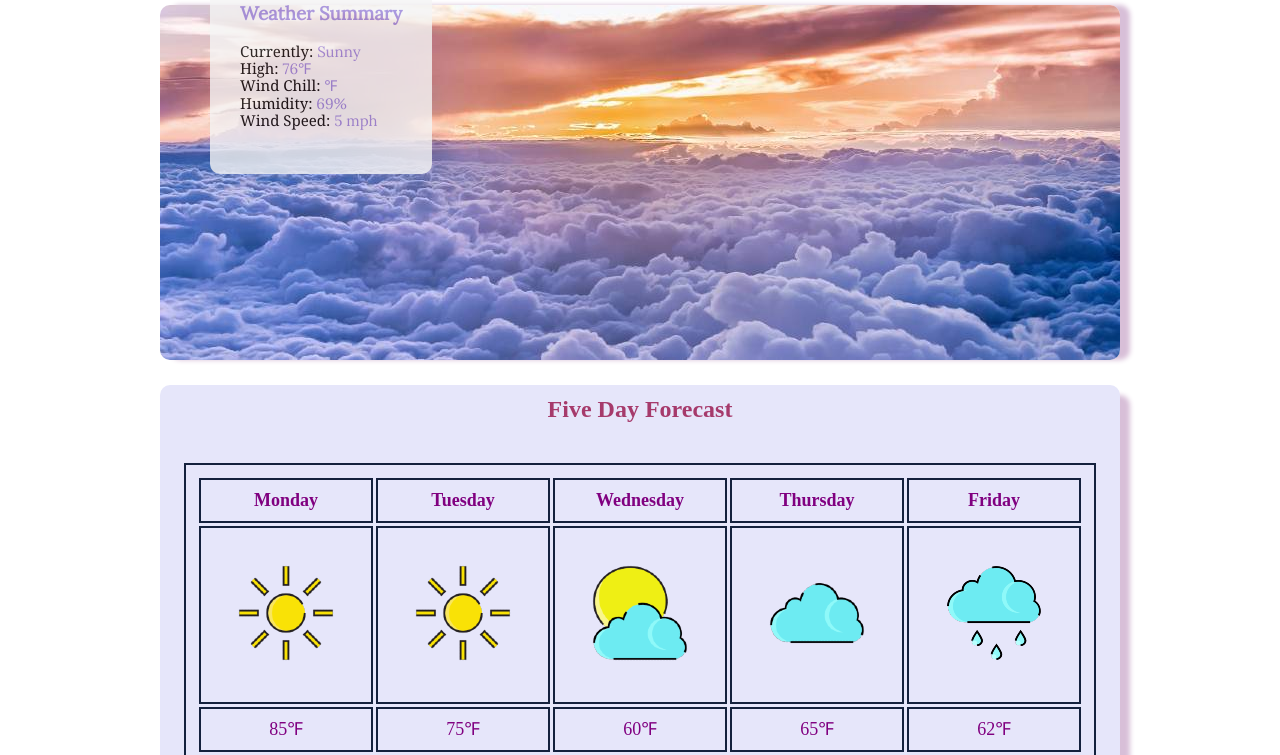
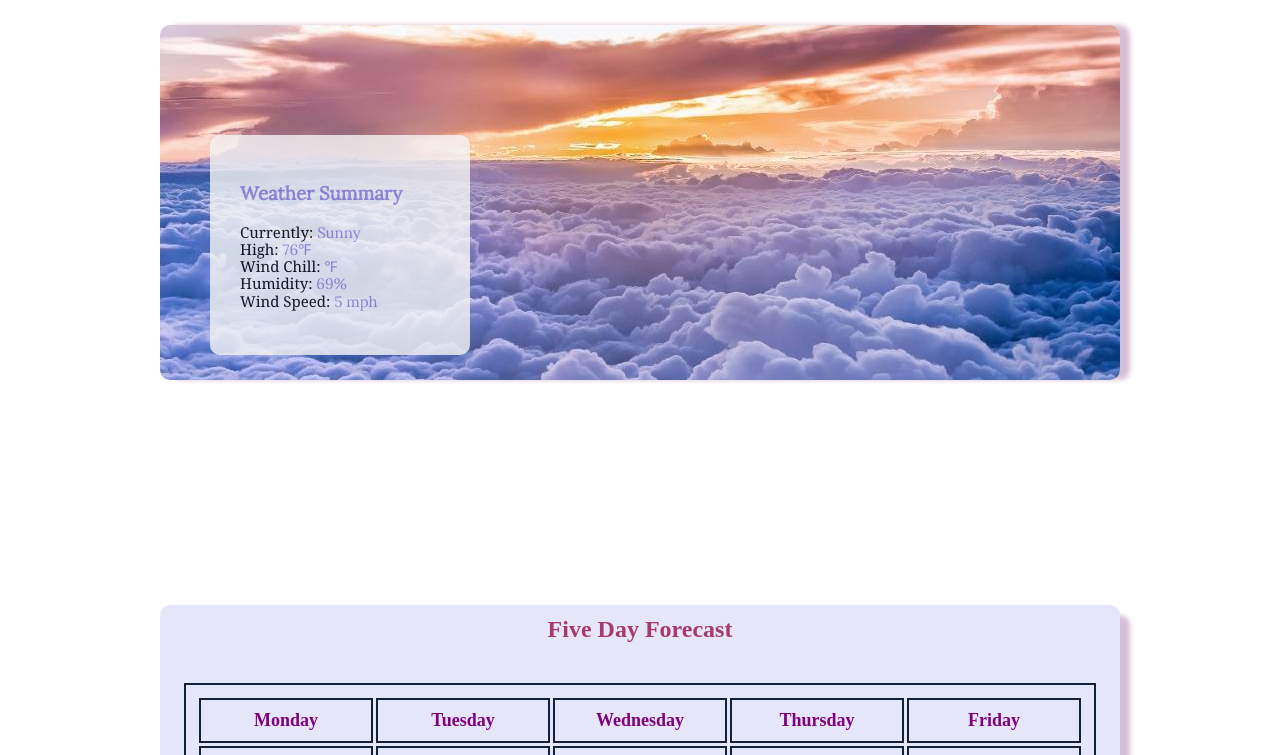
Before and after one commit to siminie/siminie.github.io, a plain HTML site: page lesson5/preston-5.html in a window 1280 px wide. Shown: the part 276-1031 px from the top of the page. Drawn offline with Linux system fonts and the light colour scheme; a web font is replaced by a local one.

Commit message:
sddfgsdhg

```diff
--- a/lesson5/css/large.css
+++ b/lesson5/css/large.css
@@ -10,13 +10,18 @@
         font-size: 40px;
     }
 
+    .hero {
+       margin: 20px 0px 0px 0px;
+    }
+
     .heroimg {
         box-shadow: 10px 0px 5px 0px #D8BFD8;
     }
 
     .summary {
-        position: absolute;
-        bottom: 350px;
+        max-width: 200px;
+        position: relative;
+        bottom: 250px;
         margin-left: 50px;
         background-color: whitesmoke;
         opacity: 0.8;
--- a/lesson5/css/small.css
+++ b/lesson5/css/small.css
@@ -103,7 +103,6 @@ h1 {
 .heroimg {
     width: 100%;
     height: auto;
-
     border-radius: 10px;
 }
 
```
Also changed, not shown: css/small.css (+4 -4 lines), index.html (+12 -1 lines).
